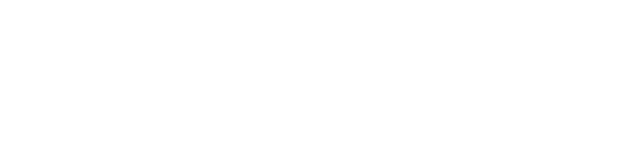
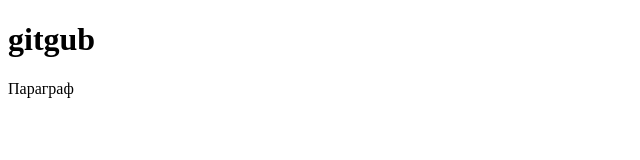
Before and after one commit to antonmerkuloov/project, a plain HTML site: page arcitle.html in a window 1280 px wide. Shown: the whole page, without its empty margins (0-640 px from the left). Drawn offline with Linux system fonts and the light colour scheme.

Commit message:
Update arcitle.html

```diff
--- a/arcitle.html
+++ b/arcitle.html
@@ -6,6 +6,7 @@
     <title>Статья по Git</title>
 </head>
 <body>
-
+    <h1> gitgub</h1>
+    <p> Параграф </p>
 </body>
 </html>
```
